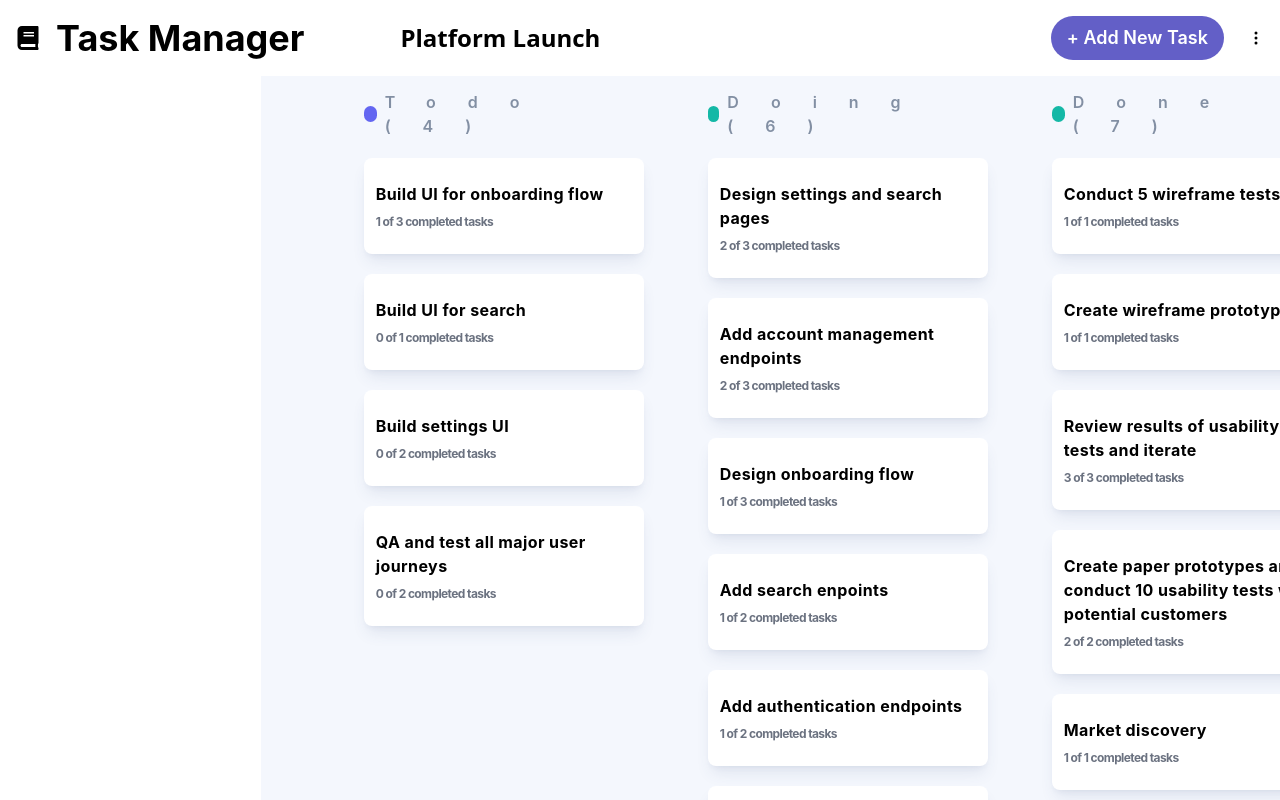
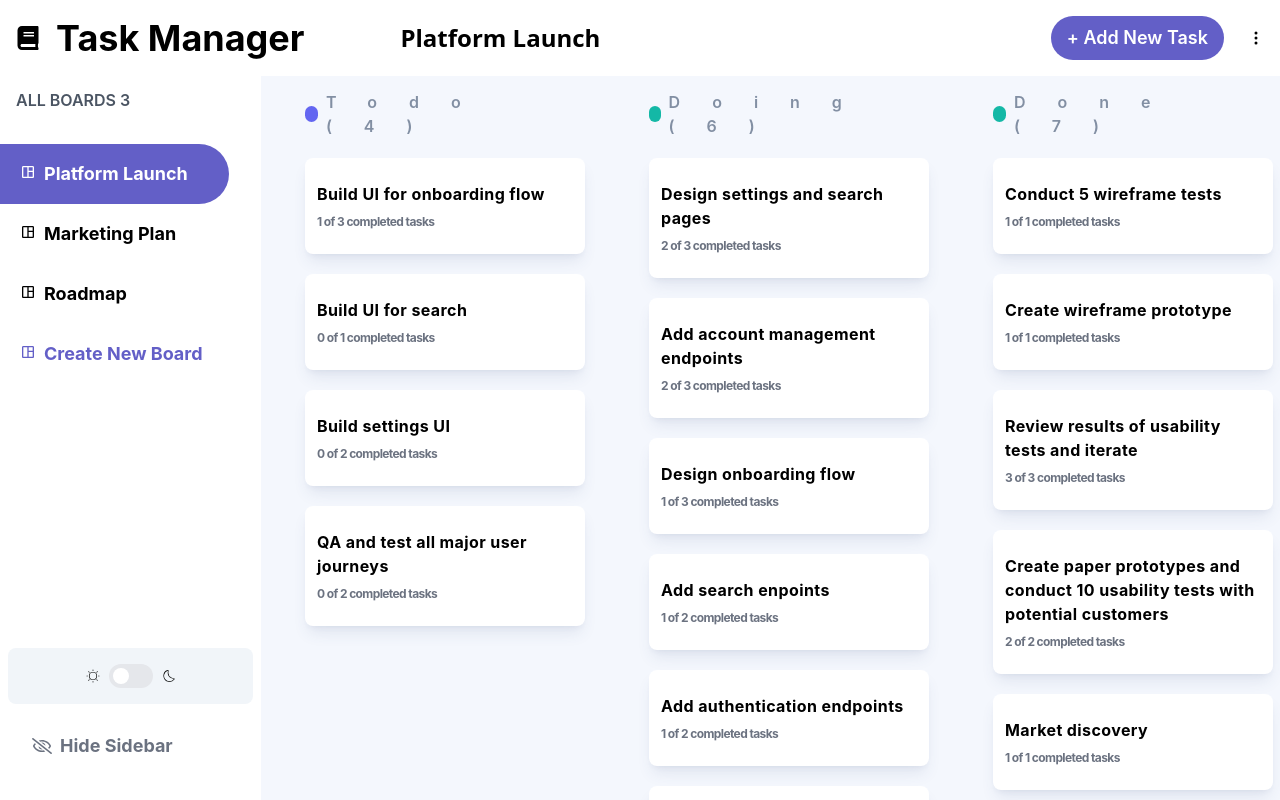
Before and after one commit to rjrocks1908/TaskManager_MERN, a React (Vite) app: page / in a window 1280 px wide. Built offline with nearby package versions, Linux system fonts and the light colour scheme.

Commit message:
add sidebar

```diff
--- a/src/components/Center.jsx
+++ b/src/components/Center.jsx
@@ -34,7 +34,12 @@ function Center({ boardModalOpen, setBoardModalOpen }) {
           : "bg-[#f4f7fd] scrollbar-hide h-screen flex dark:bg-[#20212c] overflow-x-scroll gap-6"
       }
     >
-      {windowSize[0] >= 768 && <SideBar />}
+      {windowSize[0] >= 768 && (
+        <SideBar
+          isSideBarOpen={isSideBarOpen}
+          setIsSideBarOpen={setIsSideBarOpen}
+        />
+      )}
 
       {/* Columns Sections */}
       {columns.length > 0 ? (
--- a/src/components/SideBar.jsx
+++ b/src/components/SideBar.jsx
@@ -1,9 +1,115 @@
-import React from 'react'
+import React, { useState } from "react";
+import { useDispatch, useSelector } from "react-redux";
+import useDarkMode from "../Hooks/useDarkMode";
+import { setBoardActive } from "../store/boardSlice";
+import { MdOutlineSpaceDashboard } from "react-icons/md";
+import { CiLight, CiDark } from "react-icons/ci";
+import { Switch } from "@headlessui/react";
+import { FaRegEyeSlash, FaRegEye } from "react-icons/fa";
+import AddEditBoard from "../modals/AddEditBoardModal";
 
-function SideBar() {
+function SideBar({ isSideBarOpen, setIsSideBarOpen }) {
+  const dispatch = useDispatch();
+  const boards = useSelector((state) => state.boards);
+  const [colorTheme, setTheme] = useDarkMode();
+  const [darkSide, setDarkSide] = useState(colorTheme === "light");
+  const toggleDarkMode = (checked) => {
+    setTheme(colorTheme);
+    setDarkSide(checked);
+  };
+  const [isBoardModalOpen, setIsBoardModalOpen] = useState(false);
+
   return (
-    <div>SideBar</div>
-  )
+    <div>
+      <div
+        className={
+          isSideBarOpen
+            ? "min-w-[261px] bg-white dark:bg-[#2b2c37] fixed top-[72px] h-screen items-center left-0 z-20"
+            : "bg-[#635fc7] dark:bg-[#2b2c37] dark:hover:bg-[#635fc7] top-auto bottom-10 justify-center items-center hover:opacity-80 cursor-pointer p-0 transition duration-300 transform fixed w-[56px] h-[48px] rounded-r-full"
+        }
+      >
+        <div>
+          {/* Rewrite Modal */}
+          {isSideBarOpen && (
+            <div className="bg-white dark:bg-[#2b2c37] w-full py-4 rounded-xl">
+              <h3 className="dark:text-gray-300 text-gray-600 font-semibold mx-4 mb-8">
+                ALL BOARDS {boards?.length}
+              </h3>
+              <div className="flex flex-col h-[70vh] justify-between">
+                <div>
+                  {boards.map((board, index) => (
+                    <div
+                      className={`flex items-baseline space-x-2 px-5 mr-8 rounded-r-full duration-500 ease-in-out py-4 cursor-pointer hover:bg-[#635fc71a] hover:text-[#635fc7] dark:hover:bg-white dark:hover:text-[#635fc7] dark:text-white ${
+                        board.isActive &&
+                        "bg-[#635fc7] rounded-r-full text-white mr-8"
+                      }`}
+                      key={index}
+                      onClick={() => {
+                        dispatch(setBoardActive({ index }));
+                      }}
+                    >
+                      <MdOutlineSpaceDashboard className="h-4" />
+                      <p className="text-lg font-bold">{board.name}</p>
+                    </div>
+                  ))}
+
+                  <div
+                    onClick={() => setIsBoardModalOpen(true)}
+                    className="flex items-baseline space-x-2 mr-8 rounded-r-full duration-500 ease-in-out cursor-pointer text-[#635fc7] px-5 py-4 hover:bg-[#635fc71a] hover:text-[#635fc7] dark:hover:bg-white"
+                  >
+                    <MdOutlineSpaceDashboard className="h-4" />
+                    <p className="text-lg font-bold">Create New Board</p>
+                  </div>
+                </div>
+
+                <div className="mx-2 p-4 relative space-x-2 bg-slate-100 dark:bg-[#20212c] flex justify-center items-center rounded-lg">
+                  <CiLight color={`${darkSide ? "#635fc7" : "black"}`} />
+                  {/* Switch */}
+                  <Switch
+                    checked={darkSide}
+                    onChange={toggleDarkMode}
+                    className={`${
+                      darkSide ? "bg-[#635fc7]" : "bg-gray-200"
+                    } relative inline-flex h-6 w-11 items-center rounded-full`}
+                  >
+                    <span
+                      aria-hidden="true"
+                      className={`${
+                        darkSide ? "translate-x-6" : "translate-x-1"
+                      } inline-block h-4 w-4 transform rounded-full bg-white transition`}
+                    />
+                  </Switch>
+                  <CiDark color={`${darkSide ? "#635fc7" : "black"}`} />
+                </div>
+              </div>
+            </div>
+          )}
+
+          {/* Sidebar Hide/Show toggle */}
+          {isSideBarOpen ? (
+            <div
+              onClick={() => setIsSideBarOpen((state) => !state)}
+              className="flex items-center mt-2 absolute bottom-16 text-lg font-bold rounded-r-full hover:text-[#635fc7] cursor-pointer mr-6 mb-8 px-8 py-4 hover:bg-[#635fc71a] dark:hover:bg-white space-x-2 justify-center my-4 text-gray-500"
+            >
+              <FaRegEyeSlash className="min-w-[20px]" />
+              {isSideBarOpen && <p>Hide Sidebar</p>}
+            </div>
+          ) : (
+            <div
+              onClick={() => setIsSideBarOpen((state) => !state)}
+              className="absolute p-5"
+            >
+              <FaRegEye />
+            </div>
+          )}
+        </div>
+      </div>
+
+      {isBoardModalOpen && (
+        <AddEditBoard type={"add"} setBoardModalOpen={setIsBoardModalOpen} />
+      )}
+    </div>
+  );
 }
 
-export default SideBar
+export default SideBar;
```
